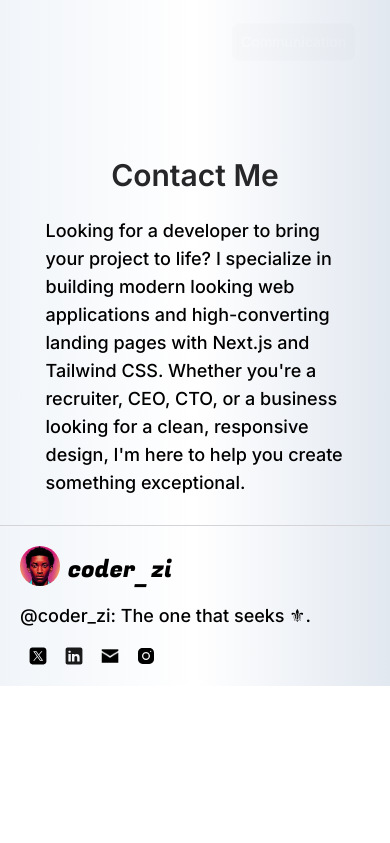
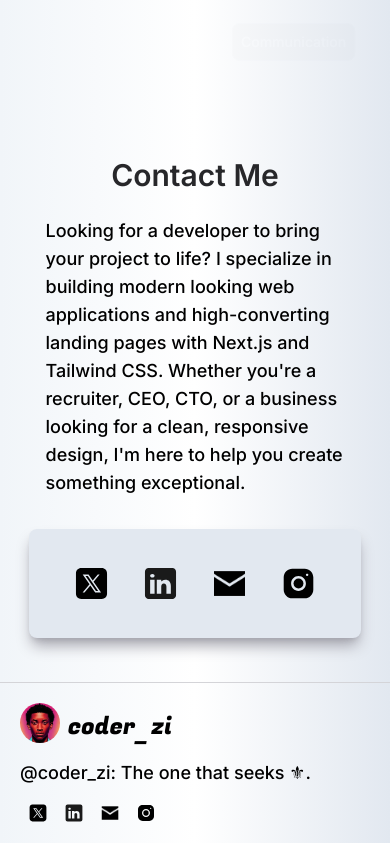
Before and after one commit to EmmanuelOta/coder_zi, a Next.js app: page / in a window 390 px wide. Shown: the part 6714-7557 px from the top of the page. Before the commit the page ends 7400 px from the top, so only its background shows below. Built offline with nearby package versions, Linux system fonts and the light colour scheme.

Commit message:
Added skills section-6

```diff
--- a/app/(site)/page.js
+++ b/app/(site)/page.js
@@ -622,7 +622,10 @@ export default function Home() {
 					Contact Me
 				</h3>
 
-				<p className="p-2 w-[90%] lg:w-[80%] font-medium text-lg">
+				<p
+					className="p-2 w-[90%] lg:w-[80%] font-medium text-lg"
+					data-aos="fade-up"
+				>
 					Looking for a developer to bring your project to life? I
 					specialize in building modern looking web applications and
 					high-converting landing pages with Next.js and Tailwind CSS.
@@ -630,6 +633,65 @@ export default function Home() {
 					for a clean, responsive design, I&apos;m here to help you
 					create something exceptional.
 				</p>
+
+				<div
+					className="flex flex-col items-center justify-center p-4 w-[95%] lg:w-[80%] bg-slate-200 dark:bg-zinc-800 shadow-lg shadow-zinc-400 dark:shadow-none rounded-lg my-6"
+					data-aos="fade-up"
+				>
+					<div className="w-full flex flex-row items-center justify-evenly p-3 rounded-lg">
+						<a
+							className="p-2 rounded-lg hover:bg-slate-300 dark:hover:bg-zinc-400 mx-2 dark:invert"
+							target="_blank"
+							href={"https://x.com/coder_zi"}
+						>
+							<img
+								src="/images/x.svg"
+								width={80}
+								height={80}
+								alt="coder_zi X"
+							/>
+						</a>
+
+						<a
+							className="p-2 rounded-lg hover:bg-slate-300 dark:hover:bg-zinc-400 mx-2 dark:invert"
+							target="_blank"
+							href={"https://linkedin.com/in/coder-zi"}
+						>
+							<img
+								src="/images/linkedin.svg"
+								width={80}
+								height={80}
+								alt="coder_zi linkedin"
+							/>
+						</a>
+
+						<a
+							className="p-2 rounded-lg hover:bg-slate-300 dark:hover:bg-zinc-400 mx-2 dark:invert"
+							target="_blank"
+							href={"mailto:emmyraddo4@gmail.com"}
+						>
+							<img
+								src="/images/mail.png"
+								width={80}
+								height={80}
+								alt="coder_zi profile"
+							/>
+						</a>
+
+						<a
+							className="p-2 rounded-lg hover:bg-slate-300 dark:hover:bg-zinc-400 mx-2 dark:invert"
+							target="_blank"
+							href={"https://instagram.com/coder_zi"}
+						>
+							<img
+								src="/images/instagram.svg"
+								width={80}
+								height={80}
+								alt="coder_zi instagram"
+							/>
+						</a>
+					</div>
+				</div>
 			</section>
 		</>
 	);
```
